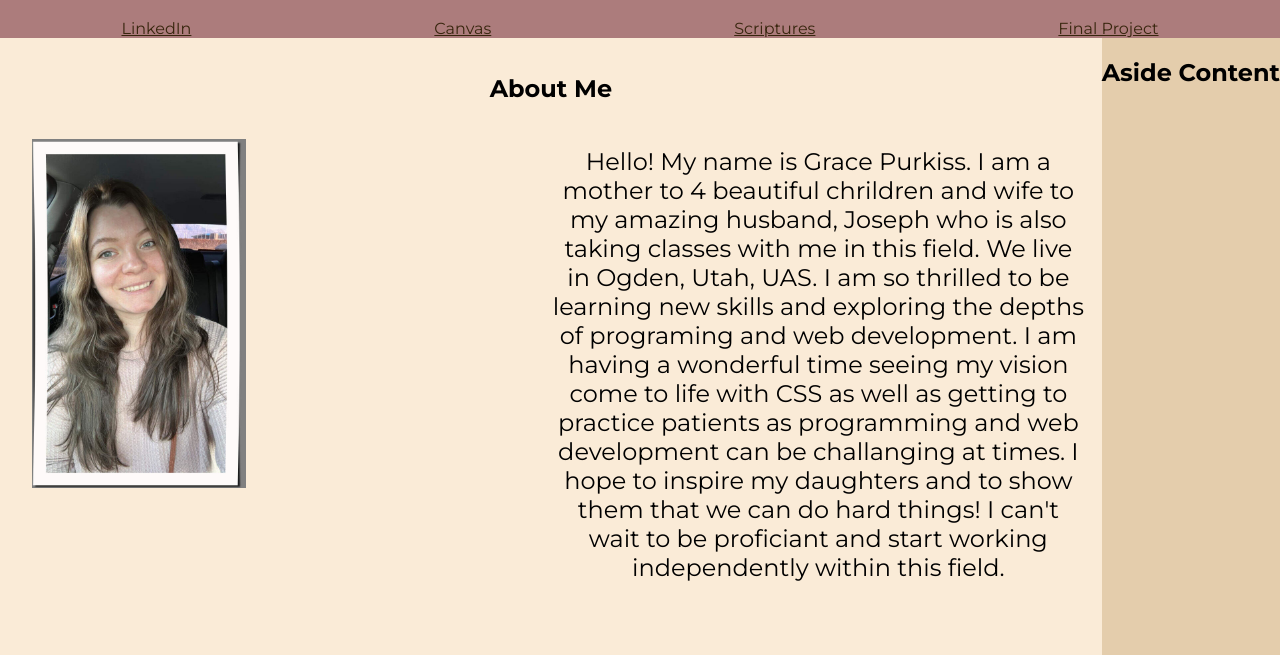
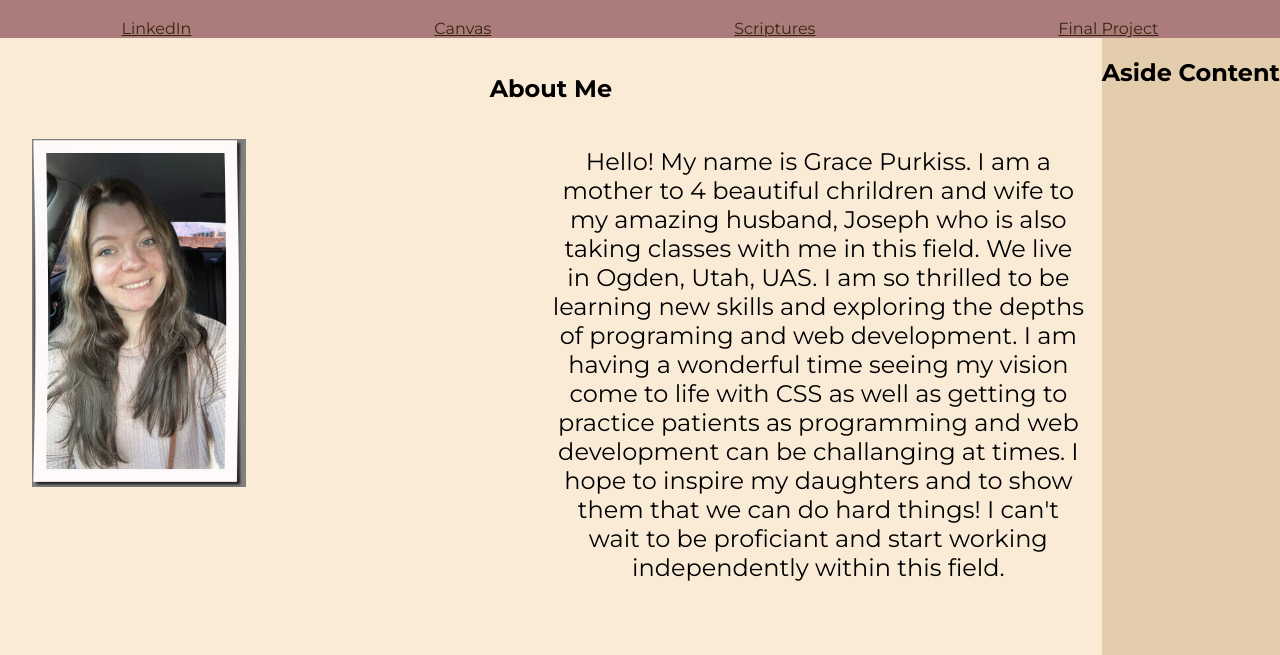
Before and after one commit to gpurkiss/wdd131, a plain HTML site: page index.html in a window 1280 px wide. Shown: the part 127-782 px from the top of the page. Drawn offline with Linux system fonts and the light colour scheme.

Commit message:
changed head shot img

```diff
--- a/index.html
+++ b/index.html
@@ -27,7 +27,7 @@
     <main>
         <section class="card">
             <h2> About Me</h2>
-            <img src="images/rsz_headshot.jpg" alt="me">
+            <img src="images/rsz_headshot (1).jpg" alt="me">
             <p>Hello! My name is Grace Purkiss. I am a mother to 4 beautiful chrildren and wife to my amazing husband, Joseph who is also taking classes with me in this field. We live in Ogden, Utah, UAS. I am so thrilled to be learning new skills and exploring the depths of programing and web development. I am having a wonderful time seeing my vision come to life with CSS as well as getting to practice patients as programming and web development can be challanging at times. I hope to inspire my daughters and to show them that we can do hard things! I can't wait to be proficiant and start working independently within this field. </p>
         </section>
         <section class="card">
```
Also changed, not shown: images/rsz_headshot (1).jpg (added).
